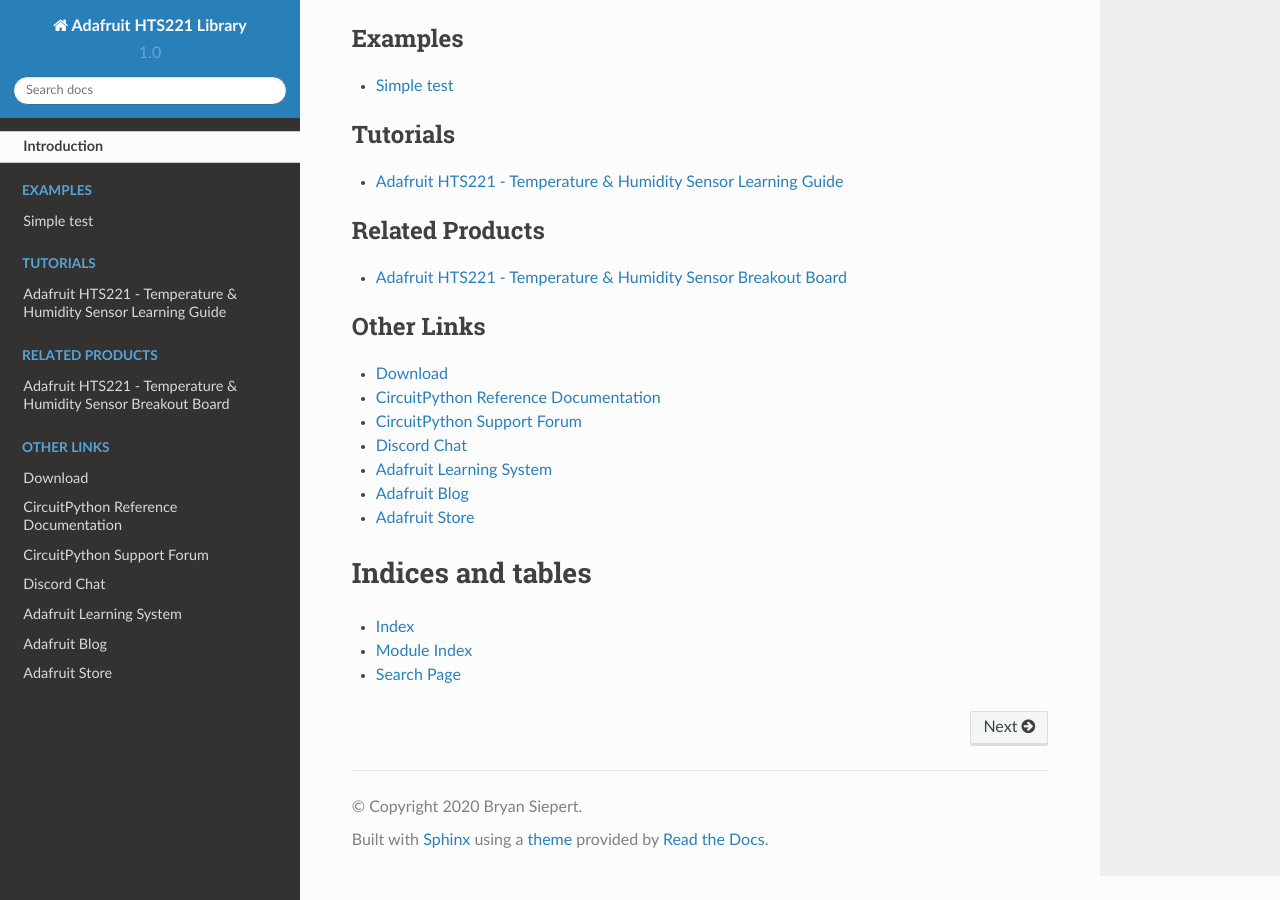
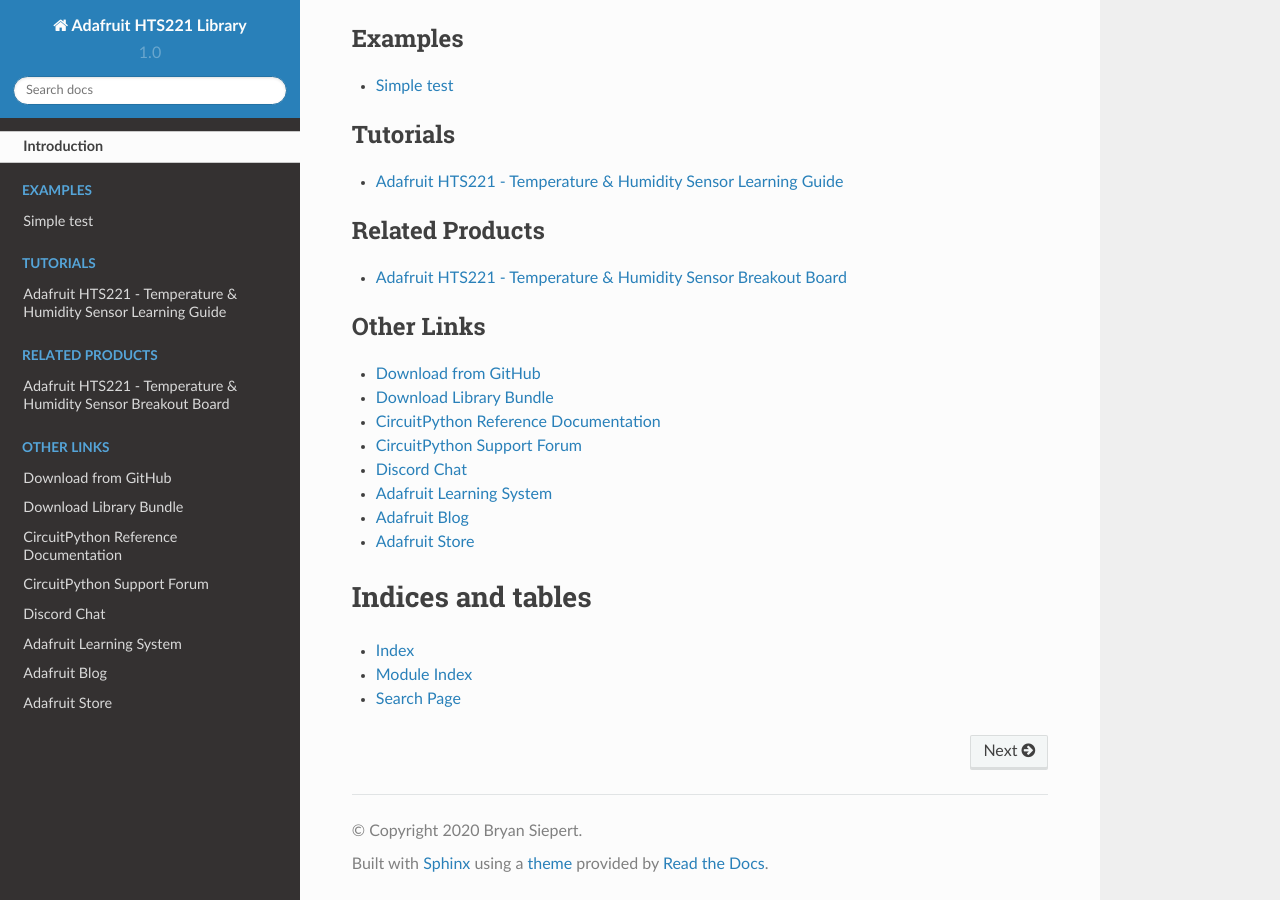
Before and after one commit to adafruit/Adafruit_CircuitPython_HTS221, a Sphinx documentation site: the page built from docs/index.rst, in a window 1280 px wide and 900 px high, scrolled down 1613 px. Built offline with Sphinx 7.4.7 and the Read the Docs theme 2.0.0, drawn with Linux system fonts in a browser that asks for light colours.

Commit message:
Added cp.org link to index.rst

```diff
--- a/docs/index.rst
+++ b/docs/index.rst
@@ -33,7 +33,8 @@
 .. toctree::
     :caption: Other Links
 
-    Download <https://github.com/adafruit/Adafruit_CircuitPython_HTS221/releases/latest>
+    Download from GitHub <https://github.com/adafruit/Adafruit_CircuitPython_HTS221/releases/latest>
+    Download Library Bundle <https://circuitpython.org/libraries>
     CircuitPython Reference Documentation <https://docs.circuitpython.org>
     CircuitPython Support Forum <https://forums.adafruit.com/viewforum.php?f=60>
     Discord Chat <https://adafru.it/discord>
```
